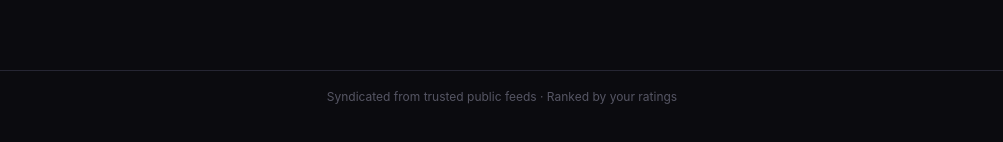
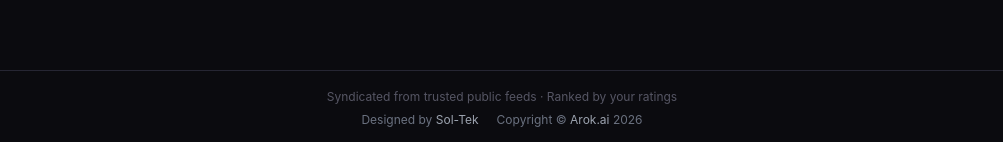
Before and after one commit to srwim/nexus, a Next.js app: page / in a window 1280 px wide. Shown: the part 2054-2196 px from the top of the page, without its empty margins (138-1141 px from the left). Built offline with nearby package versions, Linux system fonts and the light colour scheme; no server answers.

Commit message:
Match arok.ai site footer (Sol-Tek credit + copyright)

```diff
--- a/app/globals.css
+++ b/app/globals.css
@@ -47,6 +47,9 @@ a { color: inherit; text-decoration: none; }
 main { flex: 1; width: 100%; max-width: 980px; margin: 0 auto; padding: 28px 20px 60px; }
 
 .footer { text-align: center; color: #565664; font-size: 12px; padding: 18px; border-top: 1px solid var(--border); }
+.footer-site { display: flex; justify-content: center; gap: 18px; flex-wrap: wrap; margin-top: 8px; color: #6b7280; }
+.footer-site a { color: #9ca3af; transition: color .15s; }
+.footer-site a:hover { color: var(--accent); }
 
 h1 { font-size: 26px; margin-bottom: 6px; }
 .subtitle { color: var(--muted); font-size: 14px; margin-bottom: 26px; }
--- a/app/layout.js
+++ b/app/layout.js
@@ -21,7 +21,18 @@ export default function RootLayout({ children }) {
           </nav>
         </header>
         <main>{children}</main>
-        <footer className="footer">Syndicated from trusted public feeds · Ranked by your ratings</footer>
+        <footer className="footer">
+          <div>Syndicated from trusted public feeds · Ranked by your ratings</div>
+          <div className="footer-site">
+            <span>
+              Designed by{" "}
+              <a href="http://sol-tek.us/" target="_blank" rel="noopener noreferrer">Sol-Tek</a>
+            </span>
+            <span>
+              Copyright © <a href="https://arok.ai">Arok.ai</a> {new Date().getFullYear()}
+            </span>
+          </div>
+        </footer>
       </body>
     </html>
   );
```
